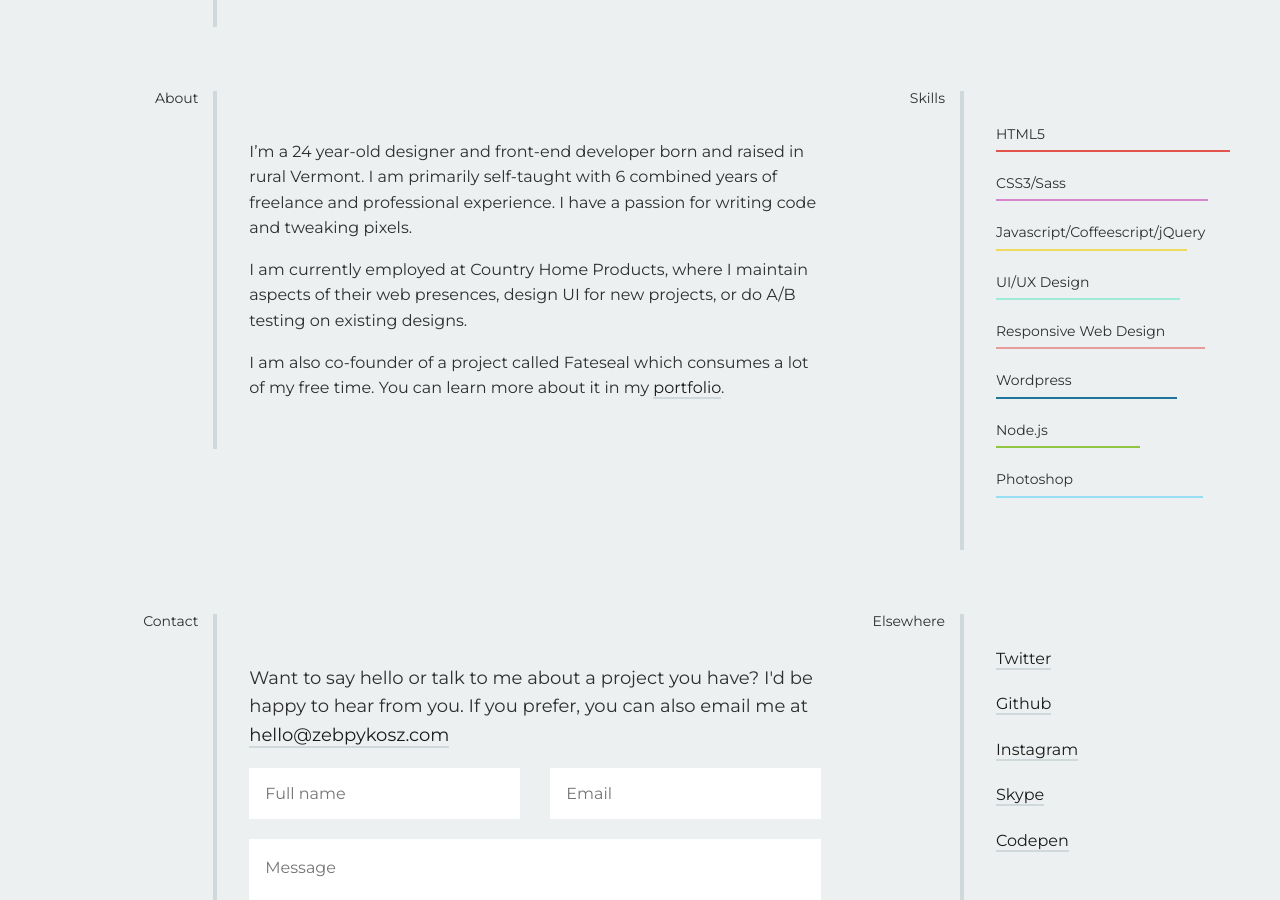
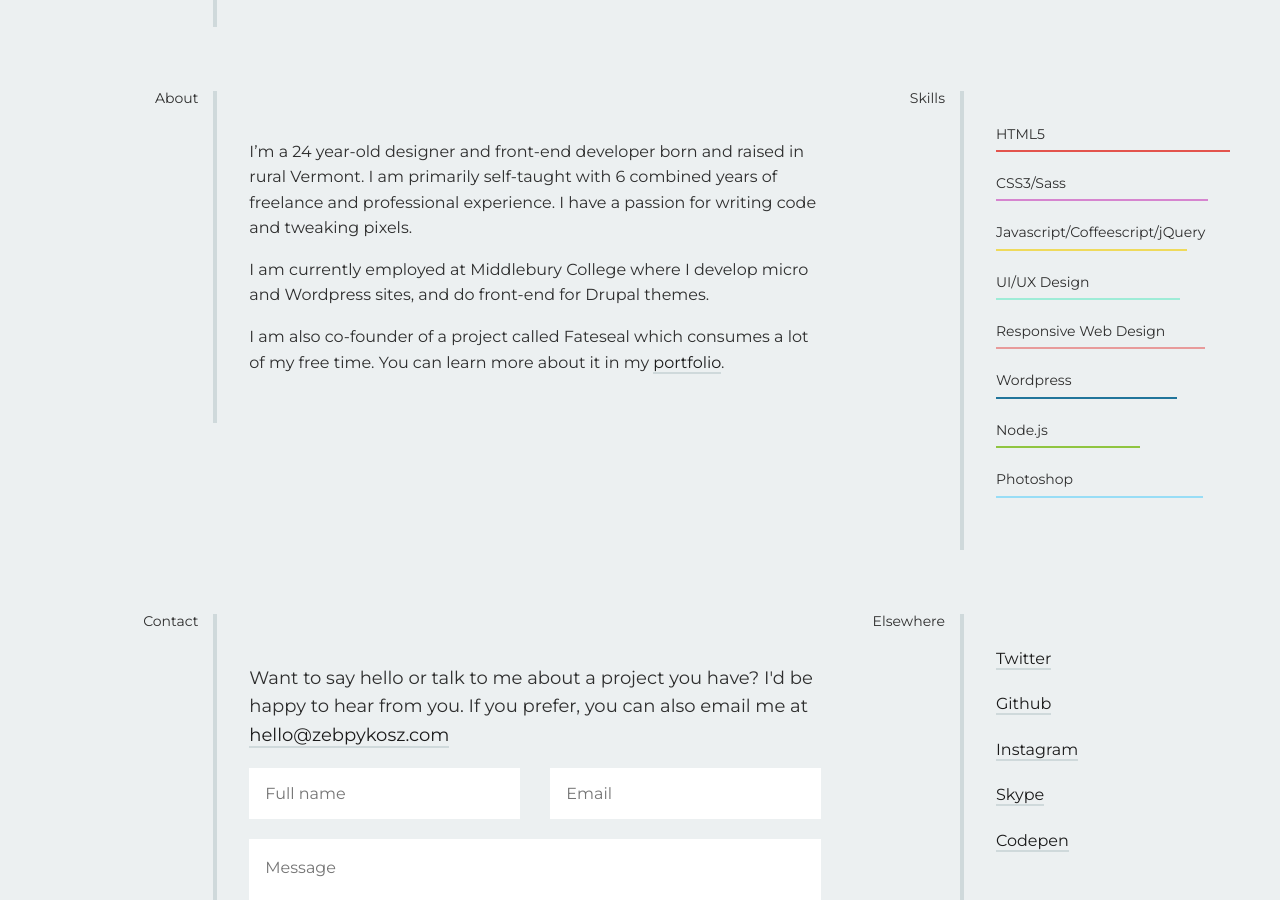
Before and after one commit to zebapy/zeb.codes, a Jekyll site: the page built from index.html, in a window 1280 px wide and 900 px high, scrolled down 1463 px. Built offline with Jekyll 4.4.1, drawn with Linux system fonts in a browser that asks for light colours; nearby versions of some CDN libraries.

Commit message:
Update index.html

```diff
--- a/index.html
+++ b/index.html
@@ -51,7 +51,7 @@ layout: default
                     <div class="col-xs-12 col-md-9 section-content">
                         <!-- <img src="{{site.gravatar}}" alt="{{site.author}}" class="img-round"> -->
                         <p>I&rsquo;m a {{ site.time | date: '%Y' | minus: 1991 }} year-old designer and front-end developer born and raised in rural Vermont. I am primarily self-taught with {{ site.time | date: '%Y' | minus:2009 }} combined years of freelance and professional experience. I have a passion for writing code and tweaking pixels.</p>
-                        <p>I am currently employed at Country Home Products, where I maintain aspects of their web presences, design UI for new projects, or do A/B testing on existing designs.</p>
+                        <p>I am currently employed at Middlebury College where I develop micro and Wordpress sites, and do front-end for Drupal themes.</p>
                         <p>I am also co-founder of a project called Fateseal which consumes a lot of my free time. You can learn more about it in my <a href="#work">portfolio</a>.</p>
                     </div>
                 </div>
```
